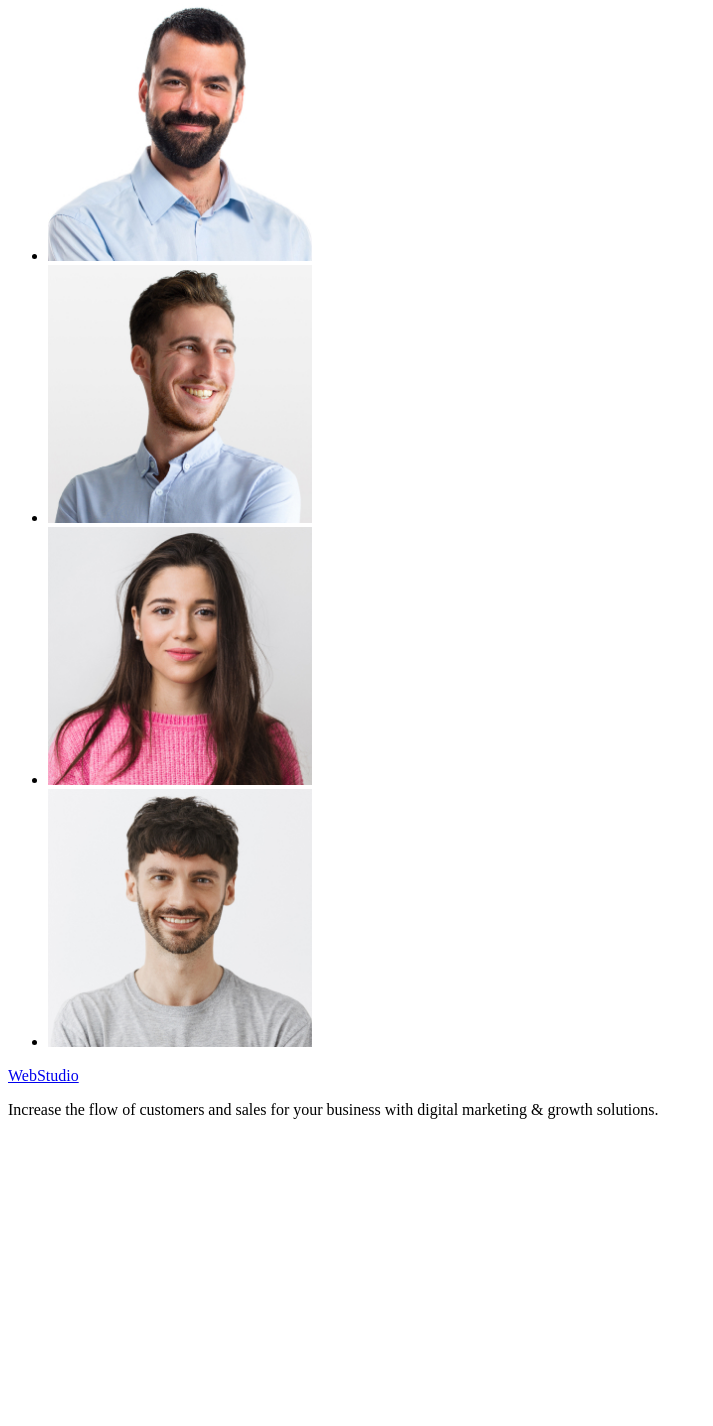
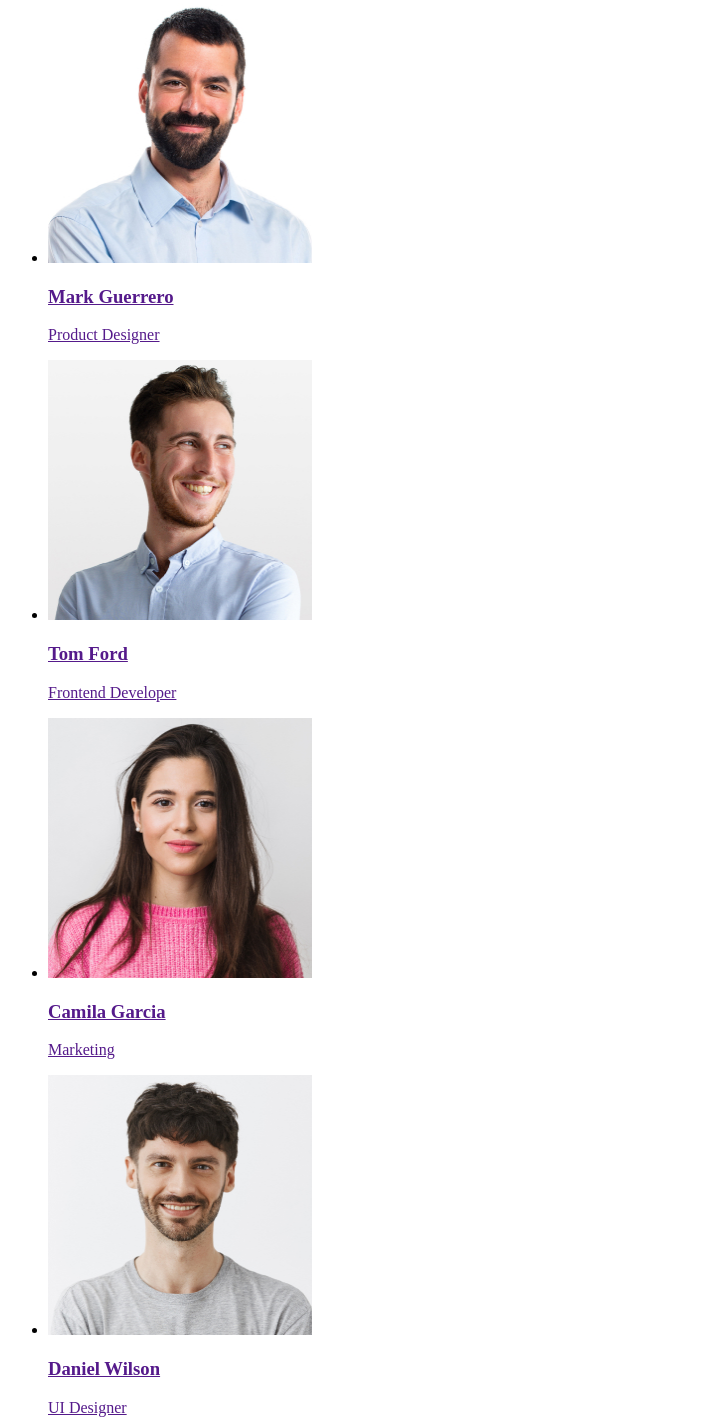
Before and after one commit to Volodymyr-Vo/goit-markup-hw-01, a plain HTML site: page index.html in a window 1280 px wide. Shown: the part 634-2060 px from the top of the page, without its empty margins (0-713 px from the left). Before the commit the page ends 1769 px from the top, so only its background shows below. Drawn offline with Linux system fonts and the light colour scheme.

Commit message:
add markup

```diff
--- a/index.html
+++ b/index.html
@@ -55,8 +55,11 @@
               <img
                 src="images/img-1.jpg"
                 width="264"
+                height="260"
                 alt="Mark Guerrero Product Designer"
               />
+              <h3>Mark Guerrero</h3>
+              <p>Product Designer</p>
             </a>
           </li>
           <li>
@@ -64,8 +67,11 @@
               <img
                 src="images/img-2.jpg"
                 width="264"
+                height="260"
                 alt="Tom Ford Frontend Developer"
               />
+              <h3>Tom Ford</h3>
+              <p>Frontend Developer</p>
             </a>
           </li>
           <li>
@@ -73,8 +79,11 @@
               <img
                 src="images/img-3.jpg"
                 width="264"
+                height="260"
                 alt="Camila Garcia Marketing"
               />
+              <h3>Camila Garcia</h3>
+              <p>Marketing</p>
             </a>
           </li>
           <li>
@@ -82,8 +91,11 @@
               <img
                 src="images/img-4.jpg"
                 width="264"
+                height="260"
                 alt="Daniel Wilson UI Designer"
               />
+              <h3>Daniel Wilson</h3>
+              <p>UI Designer</p>
             </a>
           </li>
         </ul>
```
